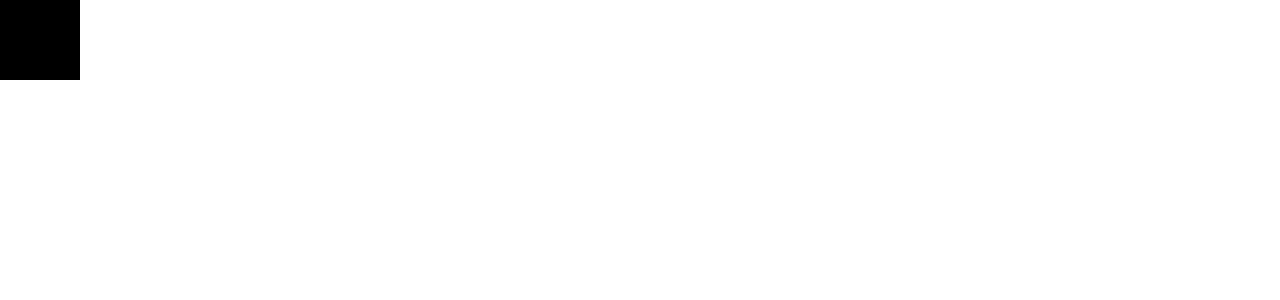
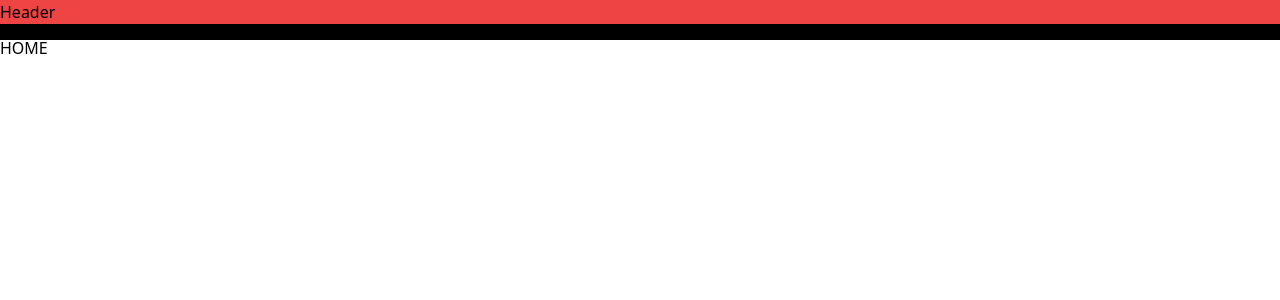
Before and after one commit to mr-am2k/travelpal, a React (Create React App) app in the folder frontend/: page / in a window 1280 px wide. Shown: the top 300 px of the page. Built offline with nearby package versions, Linux system fonts and the light colour scheme.

Commit message:
feat: starting point done

```diff
--- a/frontend/src/App.js
+++ b/frontend/src/App.js
@@ -4,6 +4,7 @@ import { Routes, Route } from "react-router-dom";
 import AOS from "aos";
 import "aos/dist/aos.css";
 import Home from "./pages/Home";
+import Login from "./pages/Login";
 function App() {
   useEffect(() => {
     AOS.init();
--- /dev/null
+++ b/frontend/src/components/Header.js
@@ -0,0 +1,7 @@
+import React from "react";
+
+const Header = () => {
+  return <div className="h-[50px] w-full bg-red-500">Header</div>;
+};
+
+export default Header;
--- a/frontend/src/pages/Home.js
+++ b/frontend/src/pages/Home.js
@@ -1,8 +1,12 @@
 import React from "react";
-
+import Header from "../components/Header";
 const Home = () => {
   return (
-    <div data-aos="fade-up" className="h-20 w-20 bg-black">
+    <div
+      data-aos="fade-up"
+      className="h-10 w-screen bg-black flex flex-col gap-3 "
+    >
+      <Header />
       HOME
     </div>
   );
--- a/frontend/src/pages/Login.js
+++ b/frontend/src/pages/Login.js
@@ -1,7 +1,11 @@
 import React from "react";
-
+import image from "../images/image.png";
 const Login = () => {
-  return <div>Login</div>;
+  return (
+    <div className="w-[300px] h-[200px] " style={{ backgroundImage: image }}>
+      <img src="../images/image.png" alt="3" className="w-full h-full" />
+    </div>
+  );
 };
 
 export default Login;
```
Also changed, not shown: frontend/src/images/Home/logo.png (added), frontend/src/images/image.png (renamed from frontend/src/images/travel 1.png).
